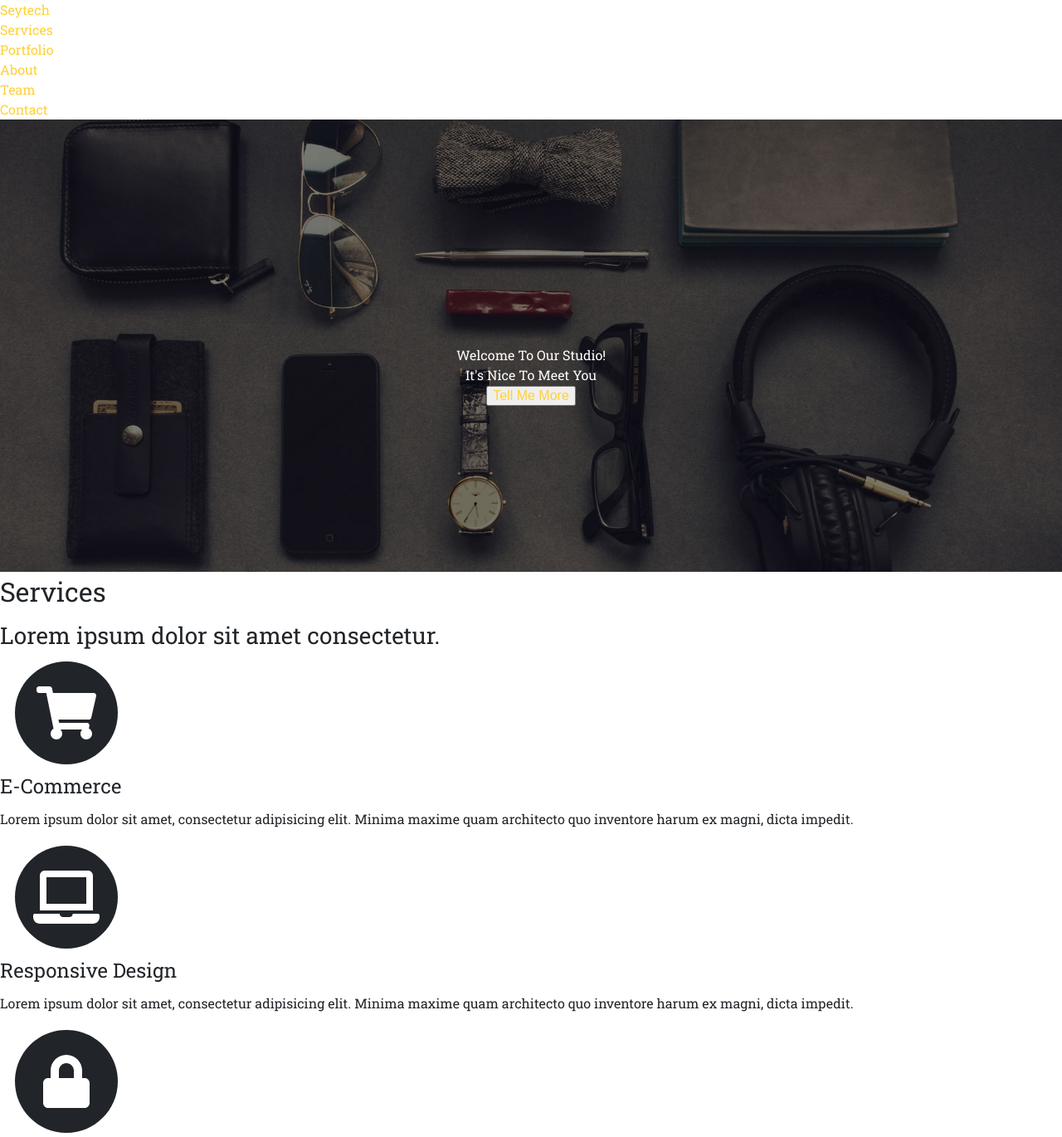
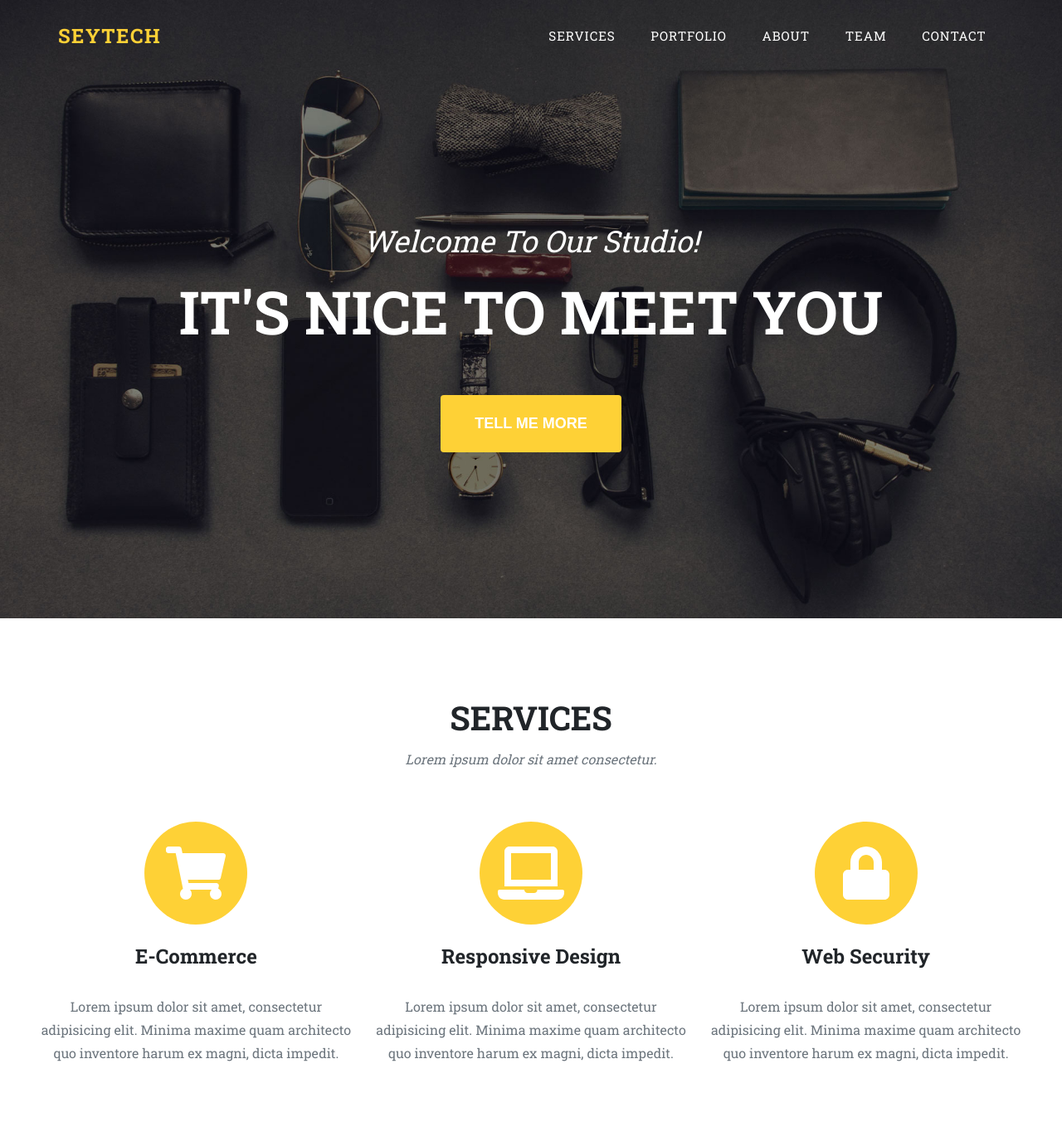
Before and after one commit to Pirci/agency-gp, a plain HTML site: page index.html in a window 1280 px wide. Shown: the top 1370 px of the page at 83% size. Drawn offline with Linux system fonts and the light colour scheme; a web font is replaced by a local one.

Commit message:
Navbar & Header & Showcase update

```diff
--- a/index.html
+++ b/index.html
@@ -71,7 +71,7 @@
     </header>
 
     <!-- Services -->
-    <section class="page-section" id="services">
+    <section class="services-page" id="services">
       <div class="container">
         <div class="text-center">
           <h2 class="section-heading">Services</h2>
@@ -226,7 +226,7 @@
     </section>
 
     <!-- Portfolio Section -->
-    <section class="page-section bg-light" id="portfolio">
+    <section class="portfolio-page" id="portfolio">
       <div class="container">
         <div class="text-center">
           <h2 class="section-heading">Portfolio</h2>
--- a/style/style.css
+++ b/style/style.css
@@ -40,17 +40,6 @@ p {
   font-size: 1rem;
 }
 
-a {
-  color: #fed136;
-  text-decoration: none;
-  background-color: transparent;
-}
-
-a:hover {
-  color: #e6b301;
-  text-decoration: underline;
-}
-
 h1,
 .h1 {
   font-size: 2.5rem;
@@ -81,11 +70,80 @@ h6,
   font-size: 1rem;
 }
 
-/* Navigation Style */
+.container {
+  max-width: 1140px;
+  padding-right: 0.75rem;
+  padding-left: 0.75rem;
+  margin-right: auto;
+  margin-left: auto;
+}
 
+.text-center {
+  text-align: center;
+}
 
+/* Navbar Section Style */
+.navbar {
+  position: fixed;
+  top: 0;
+  right: 0;
+  left: 0;
+  z-index: 2;
+  /* position: relative; */
+  padding: 0.5rem 1rem;
+  padding-top: 1.5rem;
+  padding-bottom: 1.5rem;
+  border: none;
+  background-color: transparent;
+  transition: padding-top 0.3s ease-in-out, padding-bottom 0.3s ease-in-out;
+}
 
-/* Header Style */
+.navbar .container {
+  display: flex;
+  align-items: center;
+  justify-content: space-between;
+}
+
+.navbar .container div:nth-child(1) {
+  flex-basis: 20%;
+}
+
+.navbar .container div:nth-child(2) {
+  flex-basis: 50%;
+}
+
+.navbar .navbar-nav {
+  display: flex;
+  justify-content: space-around;
+}
+
+.navbar-brand {
+  text-transform: uppercase;
+  font-size: 1.5em;
+  transition: font-size 0.3s ease-in-out;
+  color: #fed136;
+  font-weight: 700;
+  letter-spacing: 0.0625em;
+}
+
+.navbar .container a {
+  text-decoration: none;
+  background-color: transparent;
+}
+
+.nav-link {
+  color: #fff;
+  text-transform: uppercase;
+}
+
+.nav-item {
+  font-size: 0.95rem;
+  color: #fff;
+  letter-spacing: 0.0625em;
+  padding: 0.5rem 1rem;
+}
+
+/* Header Section Style */
 .showcase {
   padding-top: 17rem;
   padding-bottom: 12.5rem;
@@ -96,11 +154,153 @@ h6,
   background-attachment: scroll;
   background-position: center center;
   background-size: cover;
+  text-align: center;
+  color: #fff;
 }
 
+.showcase .showcase-subheading {
+  font-size: 2.25rem;
+  font-style: italic;
+  line-height: 2.25rem;
+  margin-bottom: 2rem;
+}
+
+.showcase .showcase-heading {
+  font-size: 4.5rem;
+  font-weight: 700;
+  line-height: 4.5rem;
+  margin-bottom: 4rem;
+  text-transform: uppercase;
+}
+
+.showcase button {
+  cursor: pointer;
+  padding: 1.25rem 2.5rem;
+  font-size: 1.125rem;
+  font-weight: 700;
+  text-transform: uppercase;
+  color: #fff;
+  background-color: #fed136;
+  border-color: #fed136;
+  display: inline-block;
+  text-align: center;
+  vertical-align: middle;
+  border: 1px solid transparent;
+  line-height: 1.5;
+  border-radius: 0.25rem;
+  transition: color 0.15s ease-in-out, background-color 0.15s ease-in-out,
+    border-color 0.15s ease-in-out, box-shadow 0.15s ease-in-out;
+}
+
+.showcase button a {
+  text-decoration: none;
+  color: #fff;
+}
+
+/* Services Section Style */
+.services-page {
+  padding: 6rem 0;
+}
+
+.services-page .container {
+  display: flex;
+  flex-direction: column;
+  justify-content: space-evenly;
+}
+
+.services-page h2 {
+  font-size: 2.5rem;
+  margin-top: 0;
+  margin-bottom: 1rem;
+  text-transform: uppercase;
+  font-weight: 700;
+  line-height: 1.2;
+}
+
+.services-page h3 {
+  font-size: 1rem;
+  font-weight: 400;
+  font-style: italic;
+  margin-bottom: 4rem;
+  color: #6c757d;
+  line-height: 1.2;
+}
+
+.services-page .container div:nth-child(2) {
+  display: flex;
+  justify-content: center;
+}
+
+.services-page .text-center div:nth-child(1),
+.services-page .text-center div:nth-child(2),
+.services-page .text-center div:nth-child(3) {
+  flex: 0 0 33.3%;
+  max-width: 33.3%;
+  position: relative;
+  width: 100%;
+  padding-right: 0.75rem;
+  padding-left: 0.75rem;
+  display: block;
+}
+
+.services-page .text-primary {
+  color: #fed136;
+}
+
+.services-page h4 {
+  margin-bottom: 1rem;
+  padding: 1rem 0rem;
+  font-weight: 700;
+  line-height: 1.2;
+  text-align: center;
+}
+
+.services-page p {
+  color: #6c757d;
+  line-height: 1.75;
+  margin-top: 0;
+  margin-bottom: 1rem;
+  text-align: center;
+}
+
+/* Portfolio Section Style */
+.portfolio-page h2 {
+  font-size: 2.5rem;
+  margin-top: 0;
+  margin-bottom: 1rem;
+  text-transform: uppercase;
+  font-weight: 700;
+  line-height: 1.2;
+  text-align: center;
+}
+
+.portfolio-page h3 {
+  font-size: 1rem;
+  font-weight: 400;
+  font-style: italic;
+  margin-bottom: 4rem;
+  color: #6c757d;
+  line-height: 1.2;
+  text-align: center;
+}
+
+.portfolio-caption-heading {
+  font-size: 1.5rem;
+  font-weight: 700;
+  margin-bottom: 0;
+  line-height: 1.5;
+  color: #212529;
+}
+
+.portfolio-caption-subheading {
+  font-style: italic;
+  color: #6c757d;
+}
+
+/* Contact Style */
 section#contact {
   background-color: #212529;
-  background-image: url(/img/map-image.png);
+  background-image: url(https://raw.githubusercontent.com/Pirci/agency-gp/main/img/map-img.png);
   background-repeat: no-repeat;
   background-position: center;
 }
```
